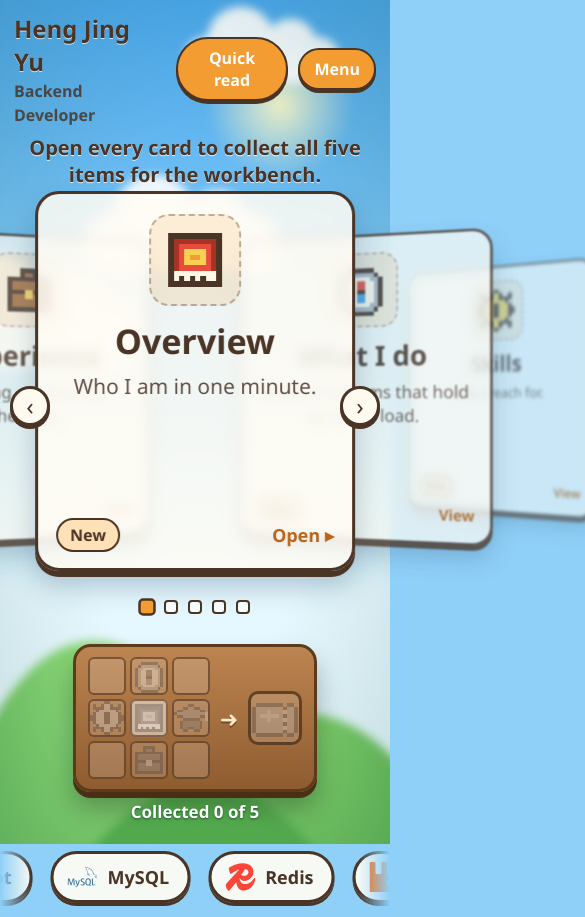
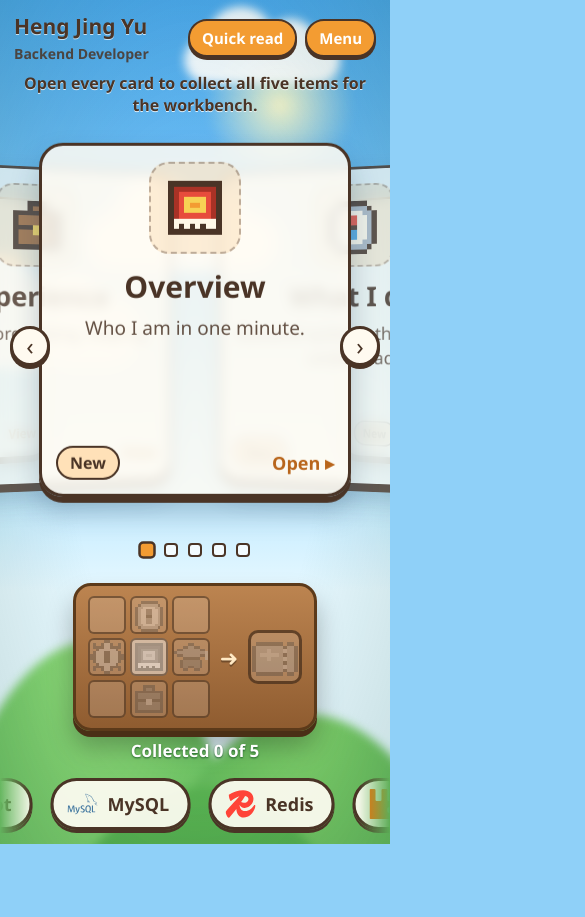
Before and after one commit to jingyu09/Portfolio-JingYu, a React (Vite) app: page / in a window 390 px wide. Shown: the top 917 px of the page, 585 px wide, since content can reach past the window. After the commit the page ends 844 px from the top, so only its background shows below. Built offline with nearby package versions, Linux system fonts and the light colour scheme.

Commit message:
Resize website for Phone version

```diff
--- a/src/App.css
+++ b/src/App.css
@@ -16,6 +16,14 @@ body,
   margin: 0;
 }
 
+html,
+body {
+  width: 100%;
+  max-width: 100%;
+  overflow-x: hidden;
+  overscroll-behavior: none;
+}
+
 body {
   color: var(--ink);
   font-family: "Segoe UI", system-ui, -apple-system, "PingFang SC", "Microsoft YaHei", Roboto, sans-serif;
@@ -28,10 +36,17 @@ button {
   font-family: inherit;
 }
 
+.pill-btn {
+  white-space: nowrap;
+}
+
 .app {
   position: relative;
   z-index: 1;
-  min-height: 100svh;
+  width: 100%;
+  height: 100svh;
+  min-height: 640px;
+  overflow-x: clip;
   display: flex;
   flex-direction: column;
 }
@@ -96,7 +111,7 @@ button {
 
 .stage {
   flex: 1;
-  min-height: 380px;
+  min-height: 0;
   display: flex;
   flex-direction: column;
 }
@@ -112,7 +127,7 @@ button {
 .dock {
   display: flex;
   justify-content: center;
-  padding: 26px 12px 18px;
+  padding: 22px 12px 6px;
 }
 
 .pixel-icon {
@@ -130,8 +145,13 @@ button {
     padding: 12px 14px 4px;
   }
 
+  .brand {
+    min-width: 0;
+  }
+
   .brand-name {
-    font-size: 24px;
+    font-size: 21px;
+    white-space: nowrap;
   }
 
   .progress-pill {
@@ -139,11 +159,21 @@ button {
   }
 
   .brand-role {
-    font-size: 16px;
+    font-size: 14px;
+    white-space: nowrap;
   }
 
   .pill-btn {
+    font-size: 15px;
+    padding: 7px 12px;
+  }
+
+  .topbar-actions {
+    gap: 8px;
+  }
+
+  .stage-hint {
     font-size: 16px;
-    padding: 8px 14px;
+    margin-bottom: 8px;
   }
 }
--- a/src/App.jsx
+++ b/src/App.jsx
@@ -136,6 +136,7 @@ export default function App() {
             onChange={setIndex}
             viewed={viewed}
             onOpen={openSection}
+            openId={openId}
             active={!modalOpen}
           />
         </main>
--- a/src/components/Carousel.css
+++ b/src/components/Carousel.css
@@ -1,11 +1,13 @@
 .carousel {
   position: relative;
   flex: 1;
-  min-height: 430px;
+  min-height: 0;
+  overflow-x: clip;
   perspective: 1200px;
-  --card-w: min(82vw, 430px);
-  --card-h: 390px;
+  --card-h: clamp(320px, 44svh, 400px);
+  --card-w: min(80vw, 420px);
   touch-action: pan-y;
+  cursor: grab;
   user-select: none;
   -webkit-user-select: none;
 }
@@ -22,9 +24,8 @@
   top: 50%;
   width: var(--card-w);
   height: var(--card-h);
-  transform: translate(-50%, -50%) translateX(calc(var(--off) * 58%)) translateZ(calc(var(--abs) * -140px))
-    rotateY(calc(var(--off) * -22deg)) scale(calc(1 - var(--abs) * 0.1));
-  transition: transform 0.55s cubic-bezier(0.2, 0.8, 0.2, 1), opacity 0.4s ease, filter 0.4s ease;
+  will-change: transform, opacity;
+  transition: scale 0.4s cubic-bezier(0.2, 0.9, 0.3, 1.3);
   display: flex;
   flex-direction: column;
   align-items: center;
@@ -47,6 +48,30 @@
 
 .card.is-center.is-seen {
   animation: none;
+}
+
+@keyframes icon-pop {
+  0% {
+    transform: scale(1) rotate(0);
+  }
+  45% {
+    transform: scale(1.3) rotate(-8deg);
+  }
+  100% {
+    transform: scale(1) rotate(0);
+  }
+}
+
+.card.is-open {
+  scale: 1.14;
+}
+
+.card.is-open .card-icon {
+  animation: icon-pop 0.55s ease;
+}
+
+.carousel:active {
+  cursor: grabbing;
 }
 
 @keyframes card-float {
@@ -173,7 +198,19 @@
 
 @media (max-width: 640px) {
   .carousel {
-    --card-h: 380px;
+    --card-h: clamp(300px, 42svh, 380px);
+  }
+
+  .card {
+    padding: 16px 14px 14px;
+  }
+
+  .card h3 {
+    font-size: 30px;
+  }
+
+  .card p {
+    font-size: 19px;
   }
 
   .nav {
--- a/src/components/Carousel.jsx
+++ b/src/components/Carousel.jsx
@@ -1,51 +1,169 @@
-import { useEffect, useRef } from "react";
+import { useEffect, useLayoutEffect, useRef } from "react";
 import PixelIcon from "./PixelIcon";
 import "./Carousel.css";
 
-export default function Carousel({ items, index, onChange, viewed, onOpen, active }) {
+const wrap = (value, n) => ((value % n) + n) % n;
+
+// A draggable "disc" of cards. Drag or swipe with mouse or finger: the cards follow your pointer,
+// keep gliding with inertia after release, then ease to the nearest card. Arrows, dots and the
+// keyboard use the same glide. Positions are written straight to the DOM every frame (no React
+// re-render per frame) so it stays smooth on phones.
+export default function Carousel({ items, index, onChange, viewed, onOpen, openId, active }) {
   const n = items.length;
-  const startX = useRef(null);
-  const swiped = useRef(false);
+  const cardRefs = useRef([]);
+  const onChangeRef = useRef(onChange);
+  onChangeRef.current = onChange;
+  const s = useRef({
+    pos: index,
+    target: index,
+    dragging: false,
+    moved: false,
+    startX: 0,
+    startPos: 0,
+    lastX: 0,
+    lastT: 0,
+    vel: 0,
+    raf: 0,
+    lastFrame: 0,
+    lastIdx: index
+  }).current;
 
-  const go = (step) => onChange((index + step + n) % n);
+  const cardWidth = () => (cardRefs.current[0] ? cardRefs.current[0].offsetWidth : 340);
+
+  const paint = () => {
+    const cardW = cardWidth();
+    const radius = cardW * 1.05;
+    const theta = 0.52;
+    cardRefs.current.forEach((el, i) => {
+      if (!el) return;
+      const d = wrap(i - s.pos + n / 2, n) - n / 2;
+      const abs = Math.abs(d);
+      const a = Math.max(-1.6, Math.min(1.6, d * theta));
+      const x = Math.sin(a) * radius;
+      const z = (Math.cos(a) - 1) * radius * 0.9;
+      const rot = -a * 36;
+      let opacity;
+      if (abs <= 1) opacity = 1 - abs * 0.2;
+      else if (abs <= 2) opacity = 0.8 - (abs - 1) * 0.35;
+      else opacity = Math.max(0, 0.45 - (abs - 2) * 1.1);
+      el.style.transform = `translate(-50%, -50%) translate3d(${x}px, 0, ${z}px) rotateY(${rot}deg) scale(${
+        1 - Math.min(abs, 3) * 0.07
+      })`;
+      el.style.opacity = String(opacity);
+      el.style.zIndex = String(100 - Math.round(abs * 10));
+      el.style.pointerEvents = abs > 2.4 ? "none" : "auto";
+      el.classList.toggle("is-center", abs < 0.5);
+    });
+  };
+
+  const sync = () => {
+    const idx = wrap(Math.round(s.pos), n);
+    if (idx !== s.lastIdx) {
+      s.lastIdx = idx;
+      onChangeRef.current(idx);
+    }
+  };
+
+  const tick = (now) => {
+    const dt = Math.min(0.05, (now - s.lastFrame) / 1000 || 0.016);
+    s.lastFrame = now;
+    if (!s.dragging) {
+      s.pos += (s.target - s.pos) * (1 - Math.exp(-dt * 9));
+      if (Math.abs(s.target - s.pos) < 0.0006) s.pos = s.target;
+    }
+    paint();
+    sync();
+    if (s.dragging || s.pos !== s.target) {
+      s.raf = requestAnimationFrame(tick);
+    } else {
+      s.raf = 0;
+      const shift = Math.floor(s.pos / n) * n; // keep the numbers small
+      s.pos -= shift;
+      s.target -= shift;
+    }
+  };
+
+  const kick = () => {
+    if (!s.raf) {
+      s.lastFrame = performance.now();
+      s.raf = requestAnimationFrame(tick);
+    }
+  };
+
+  useLayoutEffect(() => {
+    paint();
+    const onResize = () => paint();
+    window.addEventListener("resize", onResize);
+    return () => {
+      window.removeEventListener("resize", onResize);
+      cancelAnimationFrame(s.raf);
+      s.raf = 0;
+    };
+    // eslint-disable-next-line react-hooks/exhaustive-deps
+  }, []);
+
+  // Arrows, dots and keys change `index`; glide there the short way round.
+  useEffect(() => {
+    if (s.dragging) return;
+    if (wrap(Math.round(s.target), n) === index) return;
+    s.target += wrap(index - s.target + n / 2, n) - n / 2;
+    kick();
+    // eslint-disable-next-line react-hooks/exhaustive-deps
+  }, [index]);
 
   useEffect(() => {
     if (!active) return undefined;
     const onKey = (event) => {
-      if (event.key === "ArrowLeft") onChange((index - 1 + n) % n);
-      if (event.key === "ArrowRight") onChange((index + 1) % n);
+      if (event.key === "ArrowLeft") onChange(wrap(index - 1, n));
+      if (event.key === "ArrowRight") onChange(wrap(index + 1, n));
     };
     window.addEventListener("keydown", onKey);
     return () => window.removeEventListener("keydown", onKey);
   }, [active, index, n, onChange]);
 
-  const offsetOf = (i) => {
-    let d = i - index;
-    if (d > n / 2) d -= n;
-    if (d < -n / 2) d += n;
-    return d;
-  };
+  const spacing = () => cardWidth() * 0.55;
 
   const onPointerDown = (event) => {
-    startX.current = event.clientX;
-    swiped.current = false;
-  };
-  const onPointerUp = (event) => {
-    if (startX.current === null) return;
-    const dx = event.clientX - startX.current;
-    startX.current = null;
-    if (Math.abs(dx) > 50) {
-      swiped.current = true;
-      go(dx < 0 ? 1 : -1);
-    }
-  };
-  const onPointerCancel = () => {
-    startX.current = null;
+    if (event.button > 0) return;
+    s.dragging = true;
+    s.moved = false;
+    s.startX = event.clientX;
+    s.startPos = s.pos;
+    s.lastX = event.clientX;
+    s.lastT = performance.now();
+    s.vel = 0;
+    s.target = s.pos;
+    kick();
+
+    const move = (e) => {
+      const dx = e.clientX - s.startX;
+      if (Math.abs(dx) > 6) s.moved = true;
+      s.pos = s.startPos - dx / spacing();
+      const now = performance.now();
+      const dt = now - s.lastT;
+      if (dt > 0) s.vel = s.vel * 0.7 + ((e.clientX - s.lastX) / dt) * 0.3;
+      s.lastX = e.clientX;
+      s.lastT = now;
+    };
+    const up = () => {
+      window.removeEventListener("pointermove", move);
+      window.removeEventListener("pointerup", up);
+      window.removeEventListener("pointercancel", up);
+      if (!s.dragging) return;
+      s.dragging = false;
+      const perSecond = (-s.vel / spacing()) * 1000;
+      const projected = s.pos + perSecond * 0.22;
+      s.target = Math.round(Math.max(s.pos - 2, Math.min(s.pos + 2, projected)));
+      kick();
+    };
+    window.addEventListener("pointermove", move);
+    window.addEventListener("pointerup", up);
+    window.addEventListener("pointercancel", up);
   };
 
   const activate = (i) => {
-    if (swiped.current) {
-      swiped.current = false;
+    if (s.moved) {
+      s.moved = false;
       return;
     }
     if (i === index) onOpen(items[i].id);
@@ -54,29 +172,17 @@ export default function Carousel({ items, index, onChange, viewed, onOpen, activ
 
   return (
     <div className="carousel" aria-roledescription="carousel" aria-label="Portfolio sections">
-      <div
-        className="carousel-track"
-        onPointerDown={onPointerDown}
-        onPointerUp={onPointerUp}
-        onPointerCancel={onPointerCancel}
-      >
+      <div className="carousel-track" onPointerDown={onPointerDown}>
         {items.map((item, i) => {
-          const off = offsetOf(i);
-          const abs = Math.abs(off);
-          const isCenter = off === 0;
+          const isCenter = i === index;
           const seen = Boolean(viewed[item.id]);
           return (
             <div
               key={item.id}
-              className={`card${isCenter ? " is-center" : ""}${seen ? " is-seen" : ""}`}
-              style={{
-                "--off": off,
-                "--abs": abs,
-                zIndex: 10 - abs,
-                opacity: abs > 2 ? 0 : 1 - abs * 0.2,
-                filter: `blur(${abs * 1.2}px)`,
-                pointerEvents: abs > 2 ? "none" : "auto"
+              ref={(el) => {
+                cardRefs.current[i] = el;
               }}
+              className={`card${seen ? " is-seen" : ""}${openId === item.id ? " is-open" : ""}`}
               role="button"
               tabIndex={isCenter ? 0 : -1}
               aria-label={isCenter ? `Open ${item.title}` : `Show ${item.title}`}
@@ -102,10 +208,10 @@ export default function Carousel({ items, index, onChange, viewed, onOpen, activ
         })}
       </div>
 
-      <button className="nav prev" onClick={() => go(-1)} aria-label="Previous card">
+      <button className="nav prev" onClick={() => onChange(wrap(index - 1, n))} aria-label="Previous card">
         ‹
       </button>
-      <button className="nav next" onClick={() => go(1)} aria-label="Next card">
+      <button className="nav next" onClick={() => onChange(wrap(index + 1, n))} aria-label="Next card">
         ›
       </button>
 
--- a/src/components/ContactTicket.jsx
+++ b/src/components/ContactTicket.jsx
@@ -190,7 +190,7 @@ export default function ContactTicket({ onClose }) {
         <TearTicket
           orientation="vertical"
           width={460}
-          height={800}
+          height={755}
           stubSize={410}
           radius={18}
           holes={14}
--- a/src/components/PixelMenu.css
+++ b/src/components/PixelMenu.css
@@ -2,6 +2,7 @@
   position: fixed;
   inset: 0;
   z-index: 60;
+  overflow: hidden;
   pointer-events: none;
   visibility: hidden;
   transition: visibility 0s linear 0.6s;
--- a/src/components/SectionModal.css
+++ b/src/components/SectionModal.css
@@ -30,13 +30,13 @@
   border-radius: 22px;
   padding: 20px 24px 22px;
   box-shadow: 0 8px 0 #4a3426, 0 24px 40px rgba(0, 0, 0, 0.25);
-  animation: sheet-in 0.28s cubic-bezier(0.2, 0.9, 0.3, 1.2);
+  animation: sheet-in 0.42s cubic-bezier(0.2, 0.9, 0.3, 1.15);
 }
 
 @keyframes sheet-in {
   from {
     opacity: 0;
-    transform: translateY(18px) scale(0.96);
+    transform: translateY(40px) scale(0.6) rotate(-2deg);
   }
   to {
     opacity: 1;
```
Also changed, not shown: src/components/ContactTicket.css (+10 -1 lines), src/components/IntroSplash.css (+6 -2 lines).
